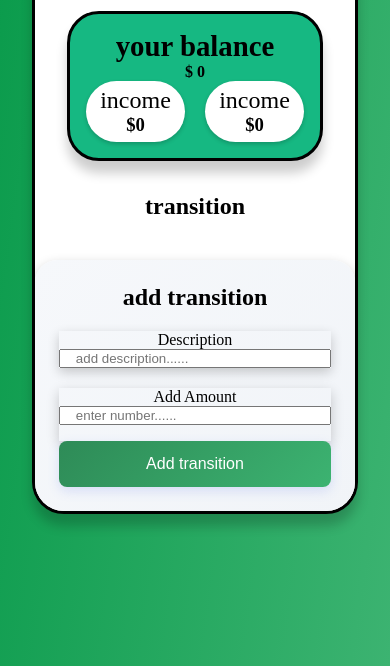
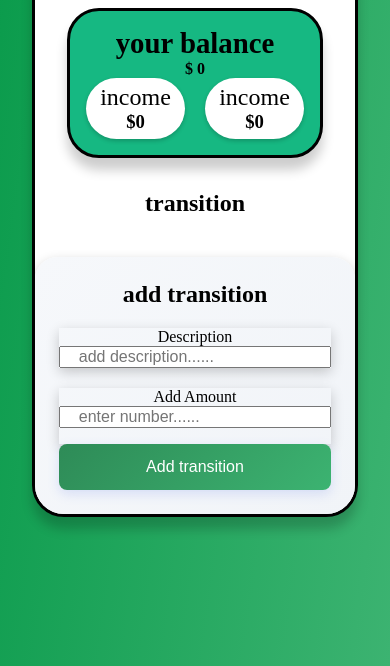
Before and after one commit to Rohit-25-04/balance-container, a plain HTML site: page index.html in a window 390 px wide. Shown: the part 242-908 px from the top of the page. Drawn offline with Linux system fonts and the light colour scheme.

Commit message:
Update balance.css

```diff
--- a/balance.css
+++ b/balance.css
@@ -203,4 +203,7 @@ small{
  body{
     background: linear-gradient(98deg,#089a4a,#3cb371);
  }
+      input, textarea, select {
+  font-size: 16px;
 }
+}
```
